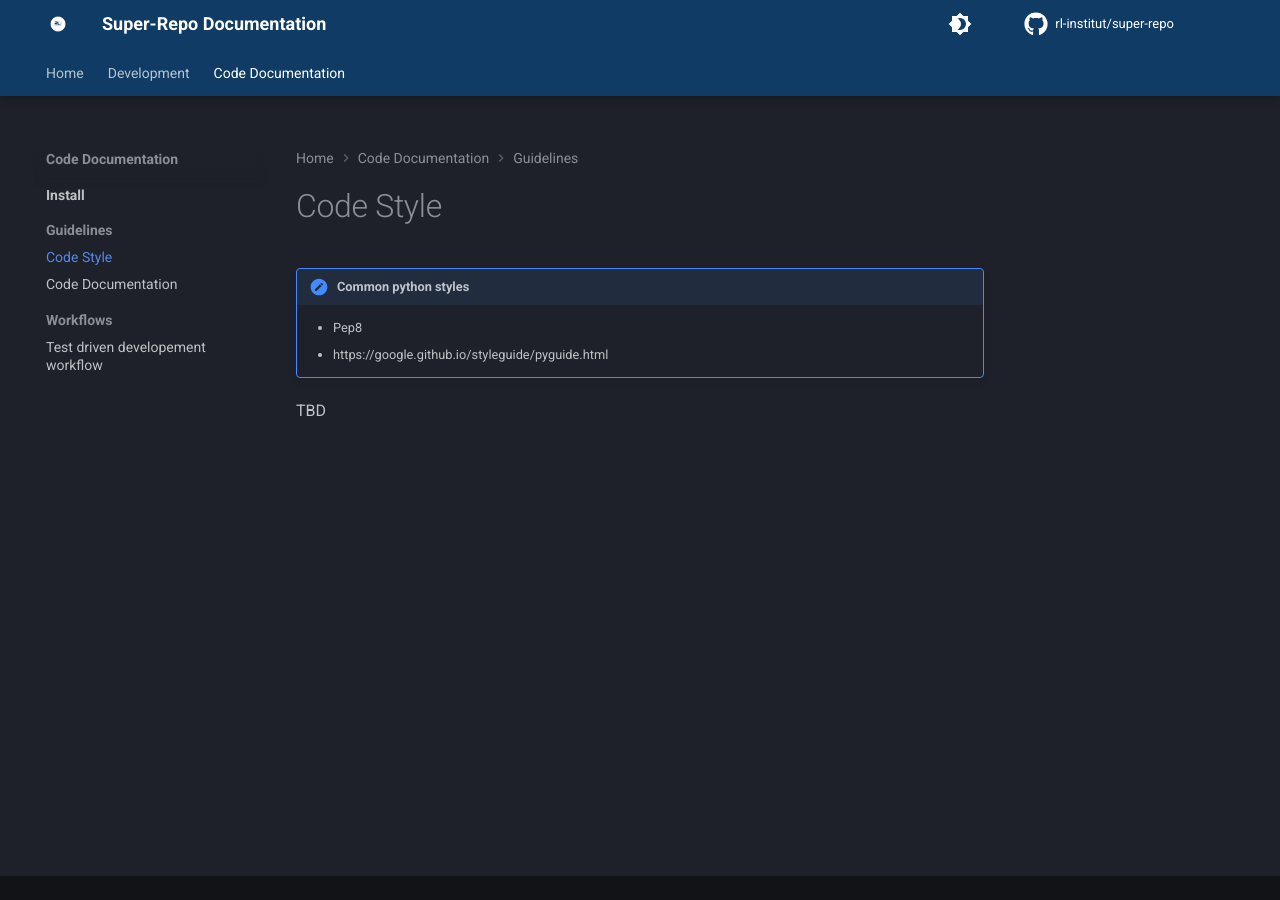
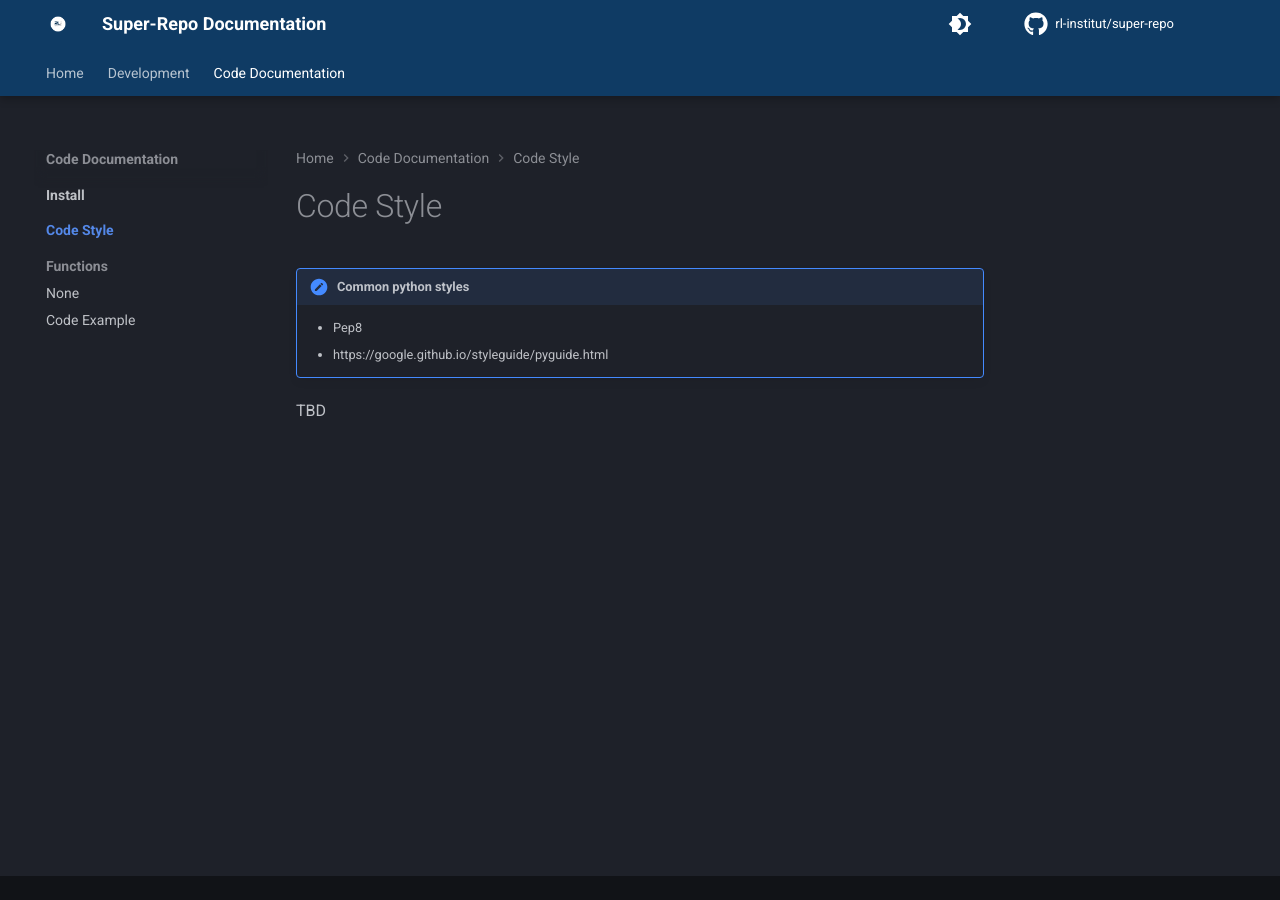
Before and after one commit to pedrocaixeta/infDB_fork_31mar, an MkDocs documentation site: the page built from docs/style/index.md, in a window 1280 px wide. Built offline with MkDocs 1.6.1 and Material for MkDocs 9.7.7, drawn with Linux system fonts in a browser that asks for light colours; comment, search, counter and statistics services are not loaded.

Commit message:
Rename and restructure documentation #4

```diff
--- a/mkdocs.yml
+++ b/mkdocs.yml
@@ -68,9 +68,9 @@ nav:
       - release/index.md
   - Code Documentation:
     - Install:
-      - git/index.md
-    - Guidelines:
-      - git/code-style.md
-      - git/code-documentation.md
-    - Workflows:
-      - git/test-driven-developement-workflow.md
+      - install/index.md
+    - Code Style:
+        - style/index.md
+    - Functions:
+      - code/index.md
+      - code/code_example.md
```
Also changed, not shown: docs/code/code_example.md (added, +8 -0 lines), docs/documentation/index.md (+4 -0 lines), docs/git/code-documentation.md (deleted, +0 -15 lines), docs/style/index.md (renamed from docs/git/code-style.md).
